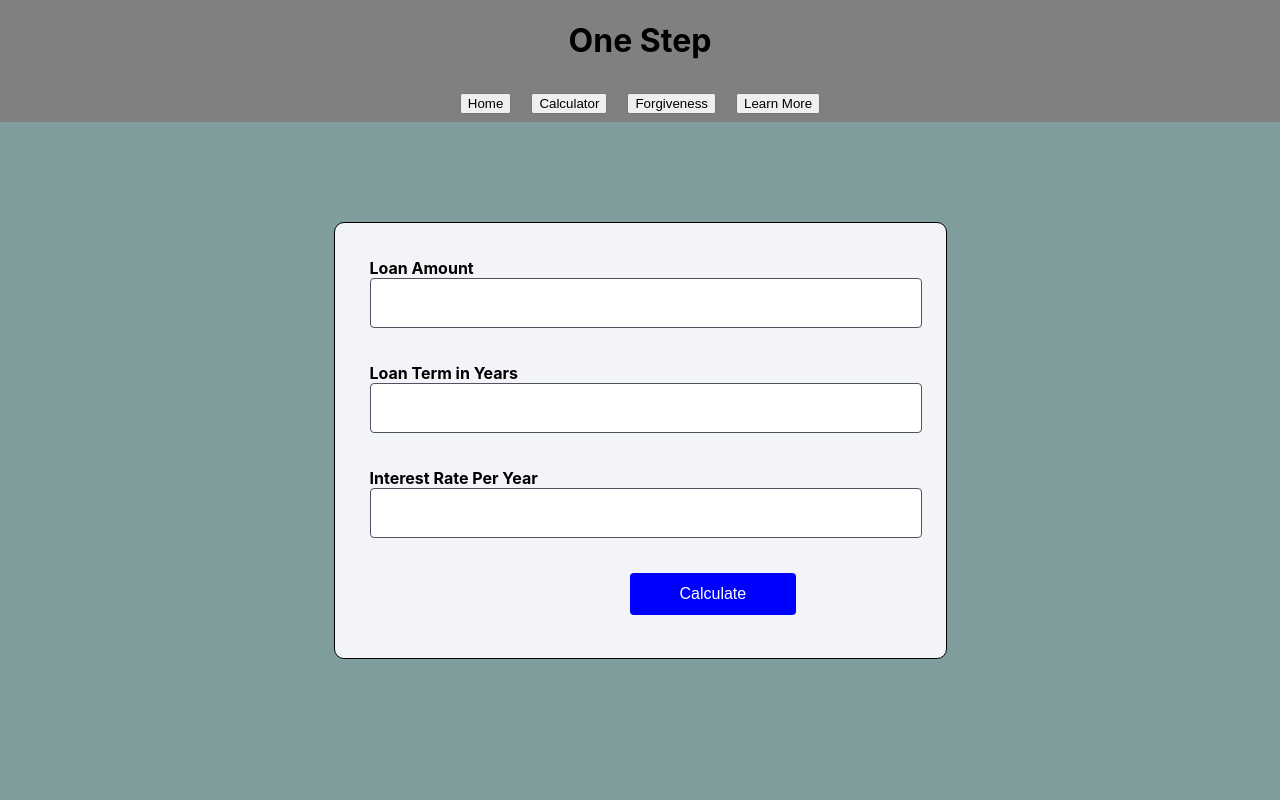
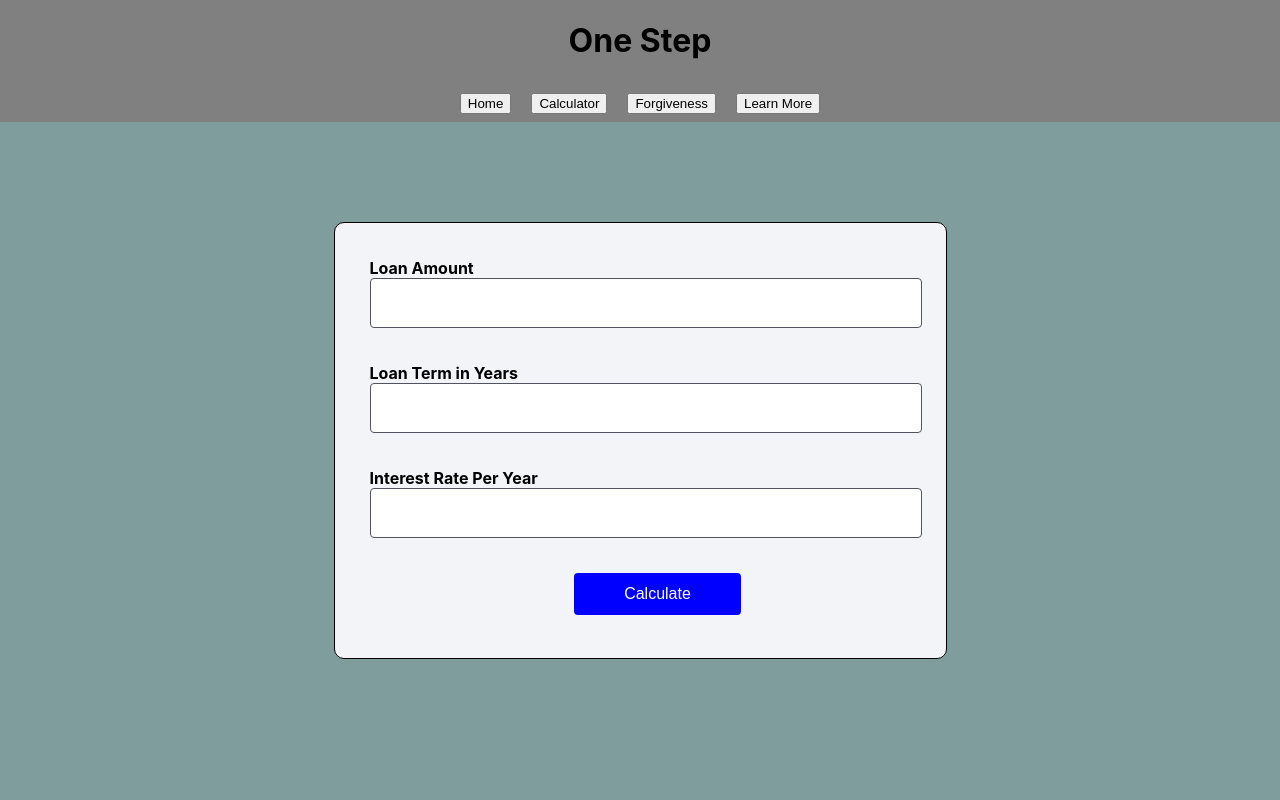
Before and after one commit to Cazi/JPMColumbusHackathon, a React (Create React App) app in the folder one-step/: page /calculator in a window 1280 px wide. Shown: the top 800 px of the page. Built offline with nearby package versions, Linux system fonts and the light colour scheme.

Commit message:
Update CalculatorPage.tsx

```diff
--- a/one-step/src/components/pages/CalculatorPage/CalculatorPage.tsx
+++ b/one-step/src/components/pages/CalculatorPage/CalculatorPage.tsx
@@ -41,7 +41,7 @@ const CalculatorInput = styled.input`
 const PadDiv = styled.div`
   display: flex;
   padding-top: 35px;
-  padding-left: 260px;
+  justify-content: center;
 `;
 
 const CalculatorButton = styled.button`
```
